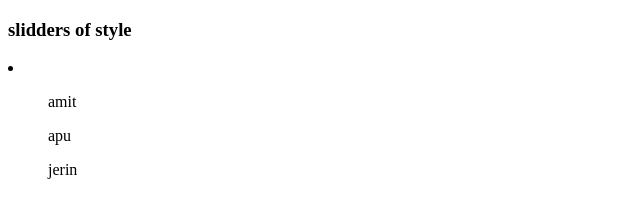
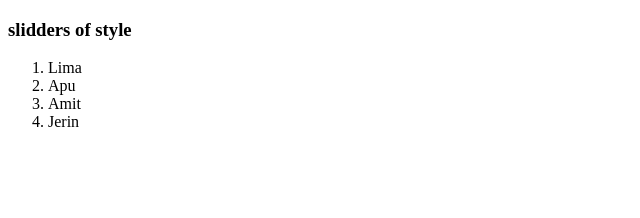
Before and after one commit to hossainaporbo890/in-sha-allah-hobe-kicu-, a plain HTML site: page index.html in a window 1280 px wide. Shown: the whole page, without its empty margins (0-640 px from the left). Drawn offline with Linux system fonts and the light colour scheme.

Commit message:
save this code

```diff
--- a/index.html
+++ b/index.html
@@ -8,10 +8,11 @@
 </head>
 <body>
     <h3>slidders of style </h3>
-    <li>
-        <ol>amit</ol>
-        <ol>apu</ol>
-        <ol>jerin</ol>
-    </li>
+   <ol>
+    <li>Lima</li>
+    <li>Apu</li>
+    <li>Amit</li>
+    <li>Jerin</li>
+   </ol>
 </body>
 </html>
```
